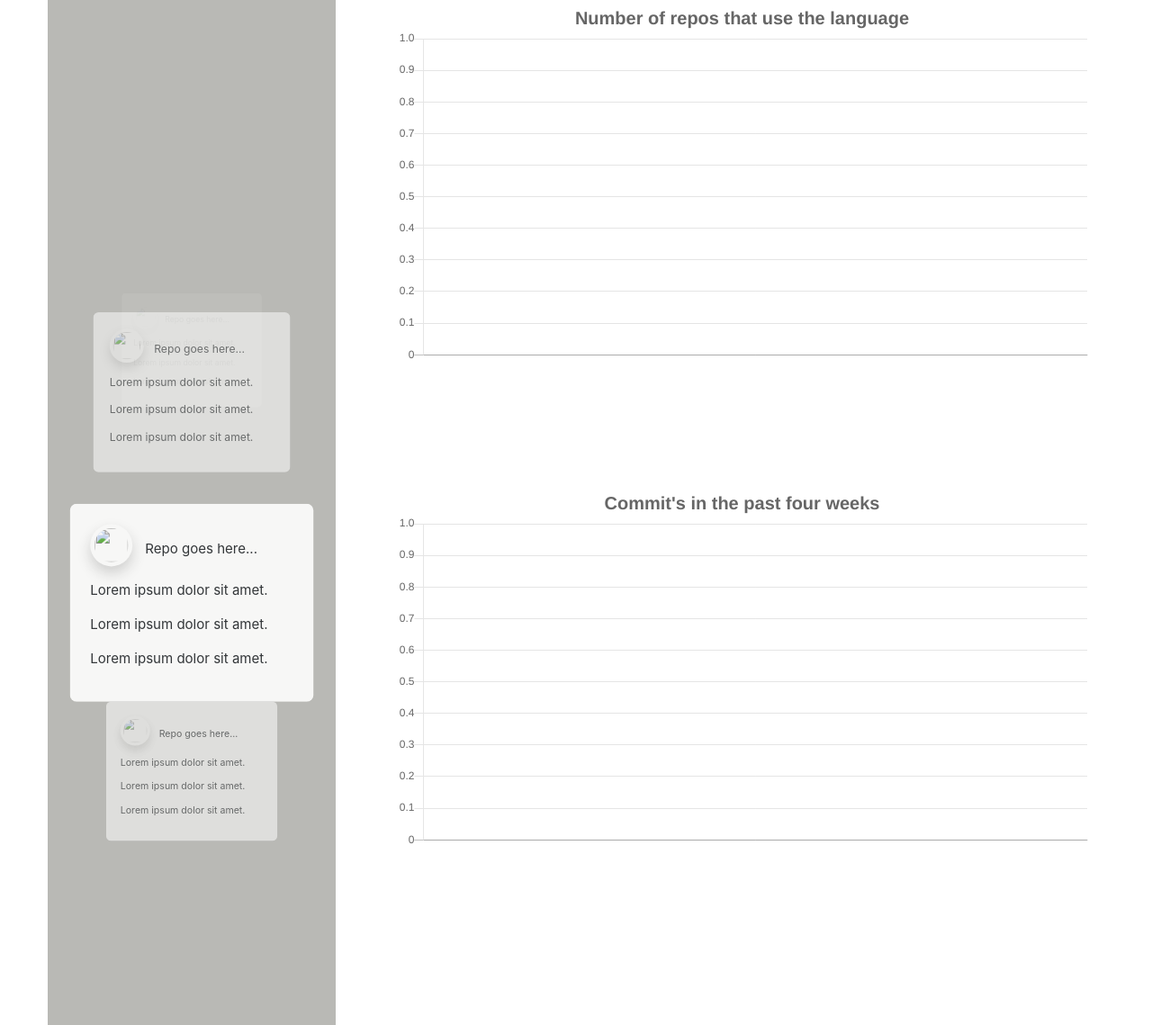
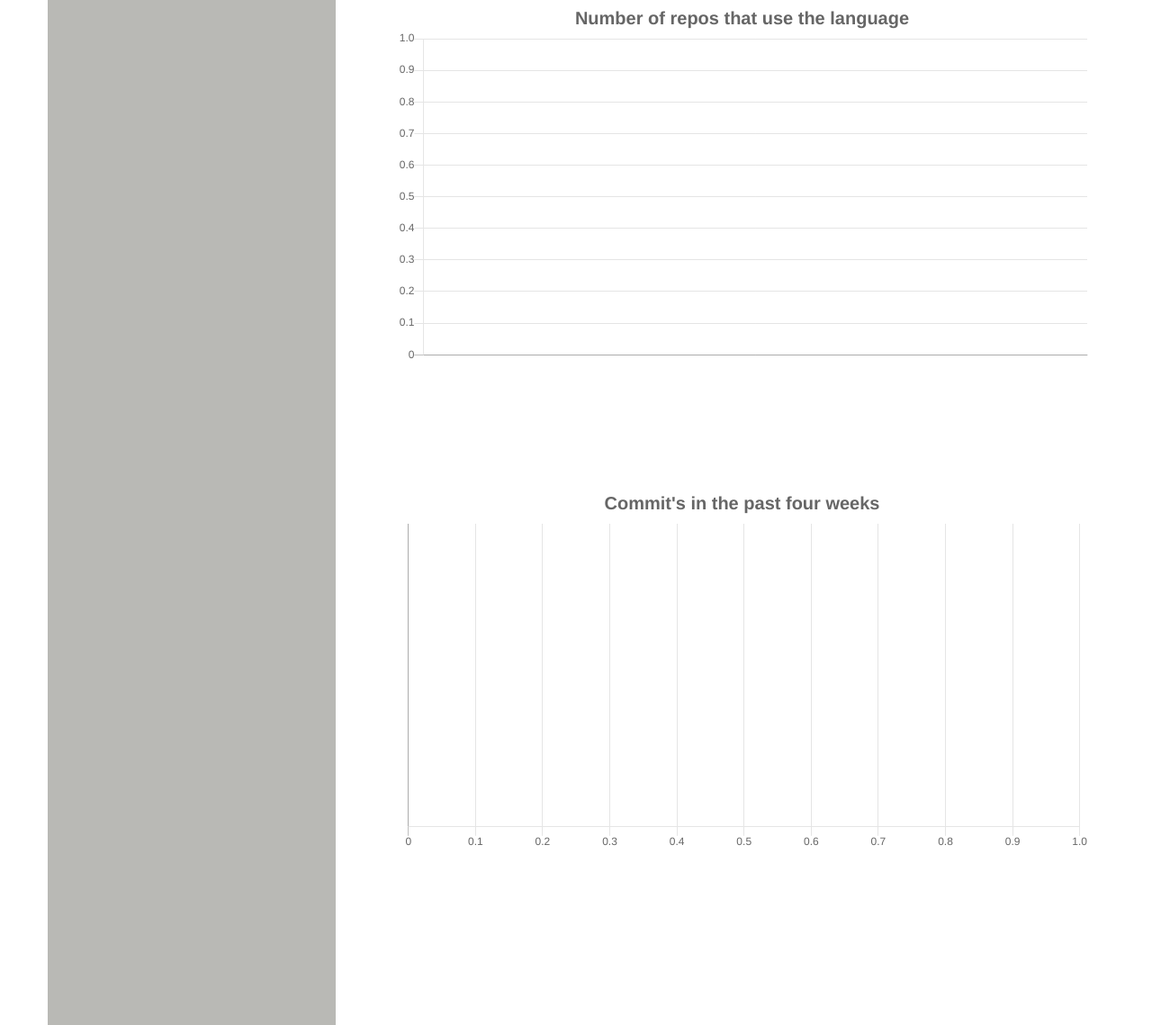
Before and after one commit to SWENG-2022-Main-Group-8/SWENG-VISUALISATION, a Flask app: template server/templates/results2.html in a window 1280 px wide. Shown: the part 1009-2148 px from the top of the page at 90% size. Run offline with Flask 2, Linux system fonts and the light colour scheme; the template is opened without the code that fills it, so the values that code supplies are empty; some libraries are stand-ins or nearby versions.

Commit message:
Remaking the repository cards

```diff
--- a/server/static/app2.js
+++ b/server/static/app2.js
@@ -113,10 +113,14 @@ function contributionData(contributionDict) {
         let percentageContribution = info[0];
         let commitsTotal = info[1];
 
-        label.push(repo);
-        contributionPercent.push(percentageContribution);
-        totalCommits.push(commitsTotal);
-        backgroundColor.push(`rgba(${Math.floor(Math.random() * 256)}, ${Math.floor(Math.random() * 256)}, ${Math.floor(Math.random() * 256)}, 0.7)`);
+        // create repoCard div
+        let card = document.createElement("div");
+        card.classList.add("repoCard");
+
+        // label.push(repo);
+        // contributionPercent.push(percentageContribution);
+        // totalCommits.push(commitsTotal);
+        // backgroundColor.push(`rgba(${Math.floor(Math.random() * 256)}, ${Math.floor(Math.random() * 256)}, ${Math.floor(Math.random() * 256)}, 0.7)`);
     }
 }
 function commitsGraph(commitsData) {
@@ -141,7 +145,7 @@ function commitsGraph(commitsData) {
         console.log(date +" " + commitsData[date])
         backgroundColor.push(`rgba(${Math.floor(Math.random() * 256)}, ${Math.floor(Math.random() * 256)}, ${Math.floor(Math.random() * 256)}, 0.7)`);
     }
-    draw3('commitBar', 'bar', 'commits', `Commit's in the past four weeks`, label, commits, backgroundColor);
+    draw3('commitBar', 'horizontalBar', 'commits', `Commit's in the past four weeks`, label, commits, backgroundColor);
 }
 
 //Creates the graph of top repos this year
--- a/server/static/styles/styles.css
+++ b/server/static/styles/styles.css
@@ -57,9 +57,9 @@
     border-radius: .5rem;
     position: absolute;
     pointer-events: none;
-    opacity: 0;
+    /* opacity: 0;
     animation: animate 15s infinite linear;
-    animation-delay: calc(3s * var(--delay));
+    animation-delay: calc(3s * var(--delay)); */
 }
 
 .profile .header {
@@ -96,15 +96,15 @@
     margin-left: 15px;
 }
 
-.outer:hover .repoCard{
+/* .outer:hover .repoCard{
     animation-play-state: paused;
 }
 
 .repoCards .repoCard:last-child{
     animation-delay: calc(-3s * var(--delay));
-}
+} */
 
-@keyframes animate{
+/* @keyframes animate{
     0% {
         opacity: 0;
         transform: translateY(100%) scale(0.5);
@@ -137,4 +137,4 @@
         font-size: 10px;
         padding: .25rem!important;
     }
-}
+} */
--- a/server/templates/results2.html
+++ b/server/templates/results2.html
@@ -68,107 +68,11 @@
             </div>
             <div class="row justify-content-center mt-3">
                 <div class="repo col-xl-3">
-                    <!-- <div class="repos-col"> -->
-                        <div class="repoCards">
-                            <div class="outer">
-                                <div class="repoCard" style="--delay: -1;">
-                                    <div class="header">
-                                        <div class="profile">
-                                            <div class="img">
-                                                <img src="{{ userData.avatar_url }}" alt="">
-                                            </div>
-                                        </div>
-                                        <div class="details">
-                                            <h6>{{ userData.login }}</h6>
-                                            <p>Repo goes here...</p>
-                                        </div>
-                                    </div>
-                                    <div class="statistics">
-                                        <p>Lorem ipsum dolor sit amet.</p>
-                                        <p>Lorem ipsum dolor sit amet.</p>
-                                        <p>Lorem ipsum dolor sit amet.</p>
-                                    </div>
-                                </div>
-
-                                <div class="repoCard" style="--delay: 0;">
-                                    <div class="header">
-                                        <div class="profile">
-                                            <div class="img">
-                                                <img src="{{ userData.avatar_url }}" alt="">
-                                            </div>
-                                        </div>
-                                        <div class="details">
-                                            <h6>{{ userData.login }}</h6>
-                                            <p>Repo goes here...</p>
-                                        </div>
-                                    </div>
-                                    <div class="statistics">
-                                        <p>Lorem ipsum dolor sit amet.</p>
-                                        <p>Lorem ipsum dolor sit amet.</p>
-                                        <p>Lorem ipsum dolor sit amet.</p>
-                                    </div>
-                                </div>
-
-                                <div class="repoCard" style="--delay: 1;">
-                                    <div class="header">
-                                        <div class="profile">
-                                            <div class="img">
-                                                <img src="{{ userData.avatar_url }}" alt="">
-                                            </div>
-                                        </div>
-                                        <div class="details">
-                                            <h6>{{ userData.login }}</h6>
-                                            <p>Repo goes here...</p>
-                                        </div>
-                                    </div>
-                                    <div class="statistics">
-                                        <p>Lorem ipsum dolor sit amet.</p>
-                                        <p>Lorem ipsum dolor sit amet.</p>
-                                        <p>Lorem ipsum dolor sit amet.</p>
-                                    </div>
-                                </div>
-
-                                <div class="repoCard" style="--delay: 2;">
-                                    <div class="header">
-                                        <div class="profile">
-                                            <div class="img">
-                                                <img src="{{ userData.avatar_url }}" alt="">
-                                            </div>
-                                        </div>
-                                        <div class="details">
-                                            <h6>{{ userData.login }}</h6>
-                                            <p>Repo goes here...</p>
-                                        </div>
-                                    </div>
-                                    <div class="statistics">
-                                        <p>Lorem ipsum dolor sit amet.</p>
-                                        <p>Lorem ipsum dolor sit amet.</p>
-                                        <p>Lorem ipsum dolor sit amet.</p>
-                                    </div>
-                                </div>
-
-                                <div class="repoCard" style="--delay: 3;">
-                                    <div class="header">
-                                        <div class="profile">
-                                            <div class="img">
-                                                <img src="{{ userData.avatar_url }}" alt="">
-                                            </div>
-                                        </div>
-                                        <div class="details">
-                                            <h6>{{ userData.login }}</h6>
-                                            <p>Repo goes here...</p>
-                                        </div>
-                                    </div>
-                                    <div class="statistics">
-                                        <p>Lorem ipsum dolor sit amet.</p>
-                                        <p>Lorem ipsum dolor sit amet.</p>
-                                        <p>Lorem ipsum dolor sit amet.</p>
-                                    </div>
-                                </div>
-
-                            </div>
+                    <div class="repoCards">
+                        <div class="outer">
+                            <!-- function call places the cards here -->
                         </div>
-                    <!-- </div> -->
+                    </div>
                 </div>
                 <div class="col-xl-8">
                     <div class="row justify-content-center">
```
